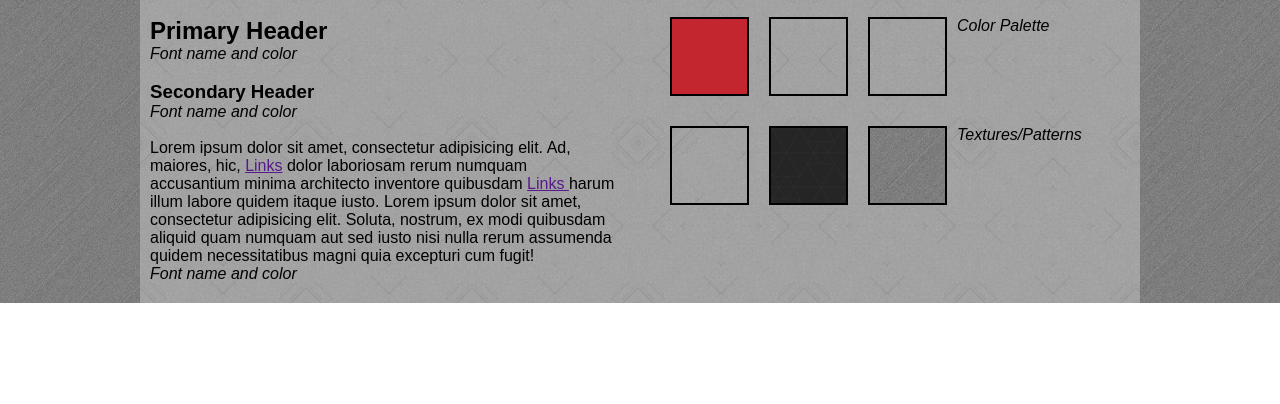
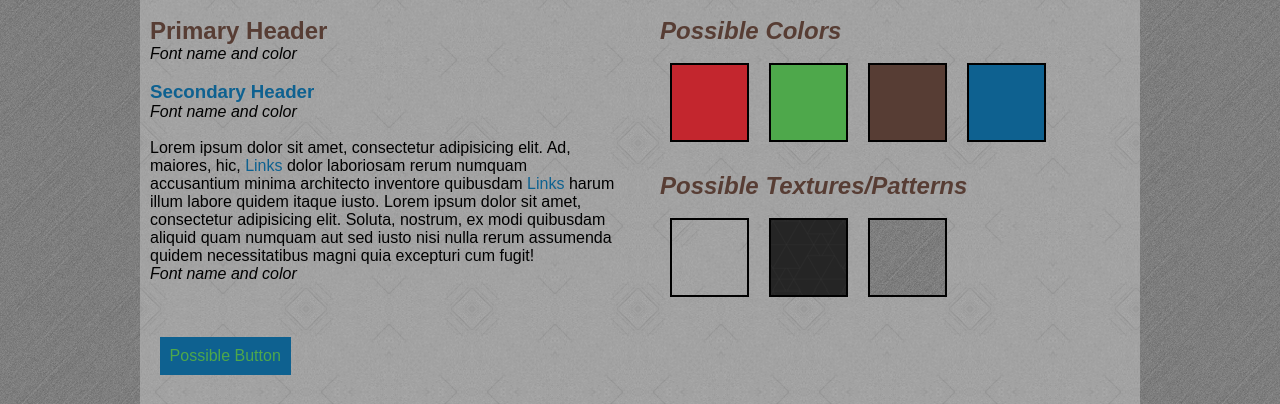
Before and after one commit to tweyrauch/p2-user-style, a plain HTML site: page index.html in a window 1280 px wide. Shown: the part 853-1257 px from the top of the page. Before the commit the page ends 1156 px from the top, so only its background shows below. Drawn offline with Linux system fonts and the light colour scheme.

Commit message:
Version 5
*chose colors

```diff
--- a/css/styles.css
+++ b/css/styles.css
@@ -35,9 +35,42 @@ h1{
 	color: #C3262E;
 }
 
+h2{
+	color: #573D34;
+}
+
+
+h3,
+p a{
+	color: #0E6190;
+}
+
+a{
+	text-decoration: none;
+}
+
+p a:hover{
+	color:#4EA84B;
+}
+
+a.button{
+	background: #0E6190;
+	color: #4EA84B;
+	display: inline-block;
+	padding: 1%;
+	margin: 1%;
+
+}
+
+a.button:hover{
+	background: #4EA84B;
+	color: #0E6190;
+}
+
 .color-1,
 .color-2,
 .color-3,
+.color-4,
 .pattern-1,
 .pattern-2,
 .pattern-3 {
@@ -50,6 +83,18 @@ h1{
 
 .color-1{
 	background: #C3262E;
+}
+
+.color-2{
+	background: #4EA84B;
+}
+
+.color-3{
+	background: #573D34;
+}
+
+.color-4{
+	background: #0E6190;
 }
 
 .pattern-1{
--- a/index.html
+++ b/index.html
@@ -45,22 +45,33 @@
 			<p>Lorem ipsum dolor sit amet, consectetur adipisicing elit. Ad, maiores, hic, <a href="">Links</a> dolor laboriosam rerum numquam accusantium minima architecto inventore quibusdam <a href="">Links </a> harum illum labore quidem itaque iusto. Lorem ipsum dolor sit amet, consectetur adipisicing elit. Soluta, nostrum, ex modi quibusdam aliquid quam numquam aut sed iusto nisi nulla rerum assumenda quidem necessitatibus magni quia excepturi cum fugit!</p>
 			<em>Font name and color</em>
 
+
+
 		</section>
 
 		<section class="grid_6 omega">
+			<h2><em>Possible Colors</em></h2><br>
 			<div class="color-1"></div>
 			<div class="color-2"></div>
 			<div class="color-3"></div>
-			<em>Color Palette</em>
+			<div class="color-4"></div>
+
 
 			<div class="clear"></div>
 		</section>
 
 		<section class="grid_6 omega">
+			<h2><em>Possible Textures/Patterns</em></h2><br>
 			<div class="pattern-1"></div>
 			<div class="pattern-2"></div>
 			<div class="pattern-3"></div>
-			<em>Textures/Patterns</em>
+			<!-- <em>Textures/Patterns</em> -->
+
+			<div class="clear"></div>
+		</section>
+
+		<section class="grid_12">
+			<a href="#" class="button">Possible Button</a>
 
 			<div class="clear"></div>
 		</section>
```
